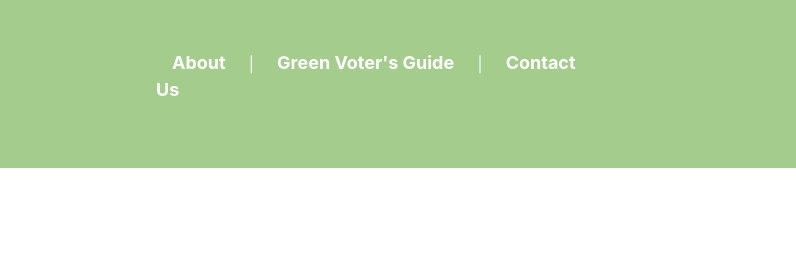
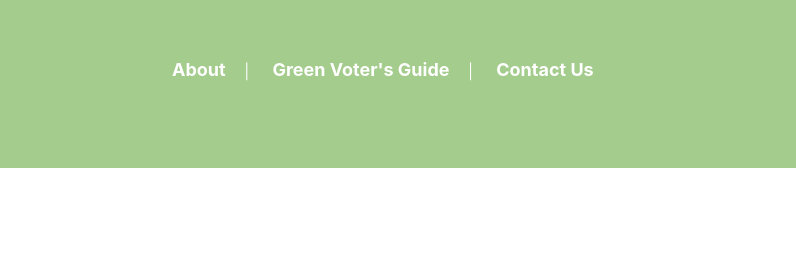
Before and after one commit to richardsamuellopez/votersforagreenindiana, a Gatsby site: page / in a window 1280 px wide. Shown: the top 262 px of the page, 484-1280 px from the left. Built offline with nearby package versions, Linux system fonts and the light colour scheme; Gatsby itself is replaced by a stand-in of ours.

Commit message:
Condense nav

```diff
--- a/gatsby-config.js
+++ b/gatsby-config.js
@@ -1,6 +1,20 @@
 module.exports = {
   siteMetadata: {
     title: `Voters for a Green Indiana`,
+    menuLinks:[
+      {
+          name:' About',
+          link: '/'
+      },
+      {
+          name: 'Green Voter\'s Guide',
+          link: '/page-2'
+      },
+      {
+        name: 'Contact Us',
+        link: '/page-2'
+      }
+    ],
     description: `Kick off your next, great Gatsby project with this default starter. This barebones starter ships with the main Gatsby configuration files you might need.`,
     author: `@gatsbyjs`,
   },
--- a/src/components/header.js
+++ b/src/components/header.js
@@ -1,10 +1,10 @@
-import { Link } from "gatsby"
 import PropTypes from "prop-types"
 import React from "react"
 import Logo from "./logo"
 import Nav from "./nav"
+import './nav.css'
 
-const Header = ({ siteTitle }) => (
+const Header = ({ siteTitle, menuLinks }) => (
   <header
     style={{
       background: `#A4CC8D`,
@@ -18,28 +18,20 @@ const Header = ({ siteTitle }) => (
         padding: `1.45rem 1.0875rem`,
       }}
     >
-      <Link
-        to="/"
-        style={{
-          color: `white`,
-          textDecoration: `none`,
-        }}
-      >
-        {/* {siteTitle} */}
-        <Logo />
-
-      </Link>
-      <Nav />
+      <Logo />
+      <Nav menuLinks={menuLinks}/>
     </div>
   </header>
 )
 
 Header.propTypes = {
   siteTitle: PropTypes.string,
+  menuLinks: PropTypes.array,
 }
 
 Header.defaultProps = {
   siteTitle: ``,
+  menuLinks: [],
 }
 
 export default Header
--- a/src/components/layout.js
+++ b/src/components/layout.js
@@ -18,6 +18,10 @@ const Layout = ({ children }) => {
       site {
         siteMetadata {
           title
+          menuLinks {
+            name
+            link
+          }
         }
       }
     }
@@ -25,7 +29,8 @@ const Layout = ({ children }) => {
 
   return (
     <>
-      <Header siteTitle={data.site.siteMetadata.title} />
+      <Header menuLinks={data.site.siteMetadata.menuLinks} siteTitle={data.site.siteMetadata.title} />
+
       <div
         style={{
           margin: `0 auto`,
--- a/src/components/logo.js
+++ b/src/components/logo.js
@@ -1,5 +1,5 @@
 import React from "react"
-import { useStaticQuery, graphql } from "gatsby"
+import { useStaticQuery, graphql, Link } from "gatsby"
 import Img from "gatsby-image"
 
 /*
@@ -26,7 +26,7 @@ const Logo = () => {
     }
   `)
 
-  return <Img fixed={data.placeholderImage.childImageSharp.fixed} />
+  return <Link to='/' ><Img fixed={data.placeholderImage.childImageSharp.fixed} /></Link>
 }
 
 export default Logo
--- a/src/components/nav.css
+++ b/src/components/nav.css
@@ -1,11 +1,11 @@
-.nav {
+nav {
     float: right;
     height: 100px;
     position: relative;
     width: 50%;
 }
 
-.nav ul {
+nav ul {
     margin: 0;
     padding: 0;
     position: absolute;
@@ -14,23 +14,25 @@
     transform: translateY(-50%);
 }
 
-.nav ul li
+nav ul li
 {
     list-style-type: none;
     display: inline;
 }
 
-.nav li:not(:first-child):before {
+nav li:not(:first-child):before {
     content: " | ";
     color: white;
 }
 
-.nav li a:hover {
-    background-color: green;
+nav li a:hover {
+    color: green;
 }
 
-.nav li a {
+nav li a {
+    color: white;
     padding: 12px 16px;
+    text-decoration: none;
     font-family: -apple-system, BlinkMacSystemFont, Segoe UI, Roboto, Oxygen,
     Ubuntu, Cantarell, Fira Sans, Droid Sans, Helvetica Neue, sans-serif;
     font-weight: bold;
--- a/src/components/nav.js
+++ b/src/components/nav.js
@@ -1,45 +1,33 @@
 import { Link } from "gatsby"
+import PropTypes from "prop-types"
 import React from "react"
 import "./nav.css"
 
-const Nav = () => (
-    <div className="nav" >
-    <ul>
-        <li>
-            <Link
-                to="/"
+const Nav = ({menuLinks}) => (
+    <nav>
+        <ul style={{ display: "flex", flex: 1 }}>
+            {menuLinks.map(link => (
+            <li
+                key={link.name}
                 style={{
-                    color: `white`,
-                    textDecoration: `none`,
+                listStyleType: `none`,
                 }}
             >
-                About
-            </Link>
-        </li>
-        <li>
-            <Link
-                to="/page-2/"
-                style={{
-                    color: `white`,
-                    textDecoration: `none`,
-                }}
-            >
-                Green Voter's Guide
-            </Link>
-        </li>
-        <li>
-            <Link
-                to="/"
-                style={{
-                    color: `white`,
-                    textDecoration: `none`,
-                }}
-            >
-                Contact Us
-            </Link>
-        </li>
-    </ul>
-    </div>
+                <Link to={link.link}>
+                {link.name}
+                </Link>
+            </li>
+            ))}
+        </ul>
+    </nav>
 )
 
+Nav.propTypes = {
+    menuLinks: PropTypes.array,
+}
+
+Nav.defaultProps = {
+    menuLinks: []
+}
+
 export default Nav
```
